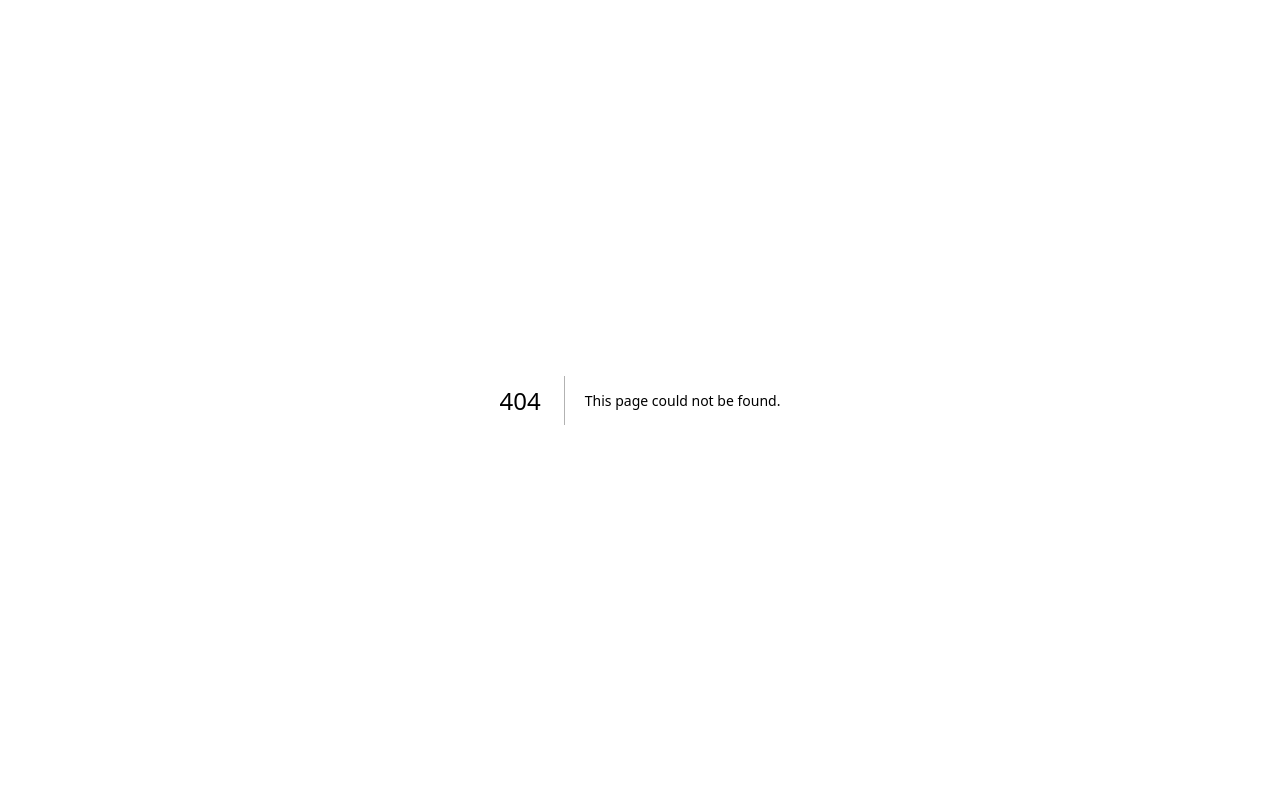
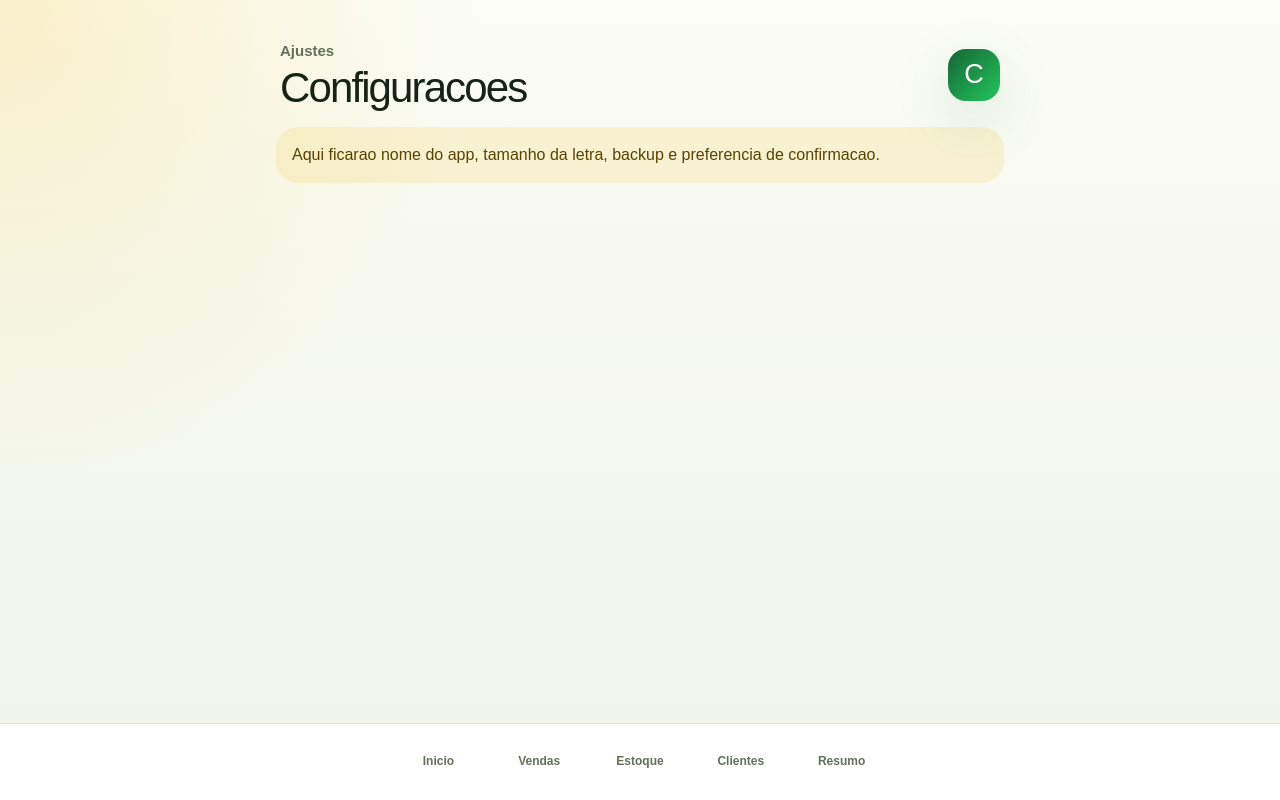
Before and after one commit to felipeagapito/caderninho-inteligente, a Next.js app: page /configuracoes in a window 1280 px wide. Before the commit this address had no page. Built offline with nearby package versions, Linux system fonts and the light colour scheme.

Commit message:
feat: add settings page

```diff
--- /dev/null
+++ b/src/app/configuracoes/page.tsx
@@ -0,0 +1,11 @@
+import { AppShell } from "../../components/AppShell";
+import { PageHeader } from "../../components/PageHeader";
+
+export default function ConfiguracoesPage() {
+  return (
+    <AppShell active="/configuracoes">
+      <PageHeader eyebrow="Ajustes" title="Configuracoes" />
+      <section className="notice">Aqui ficarao nome do app, tamanho da letra, backup e preferencia de confirmacao.</section>
+    </AppShell>
+  );
+}
```
